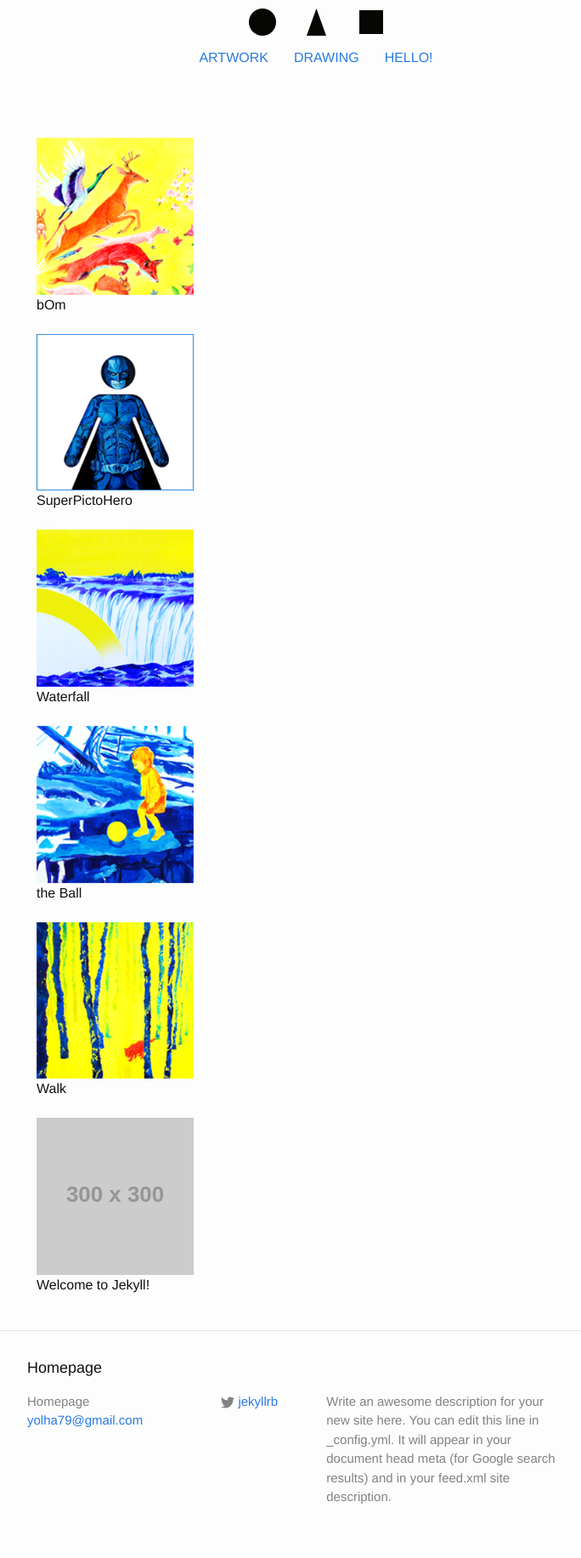
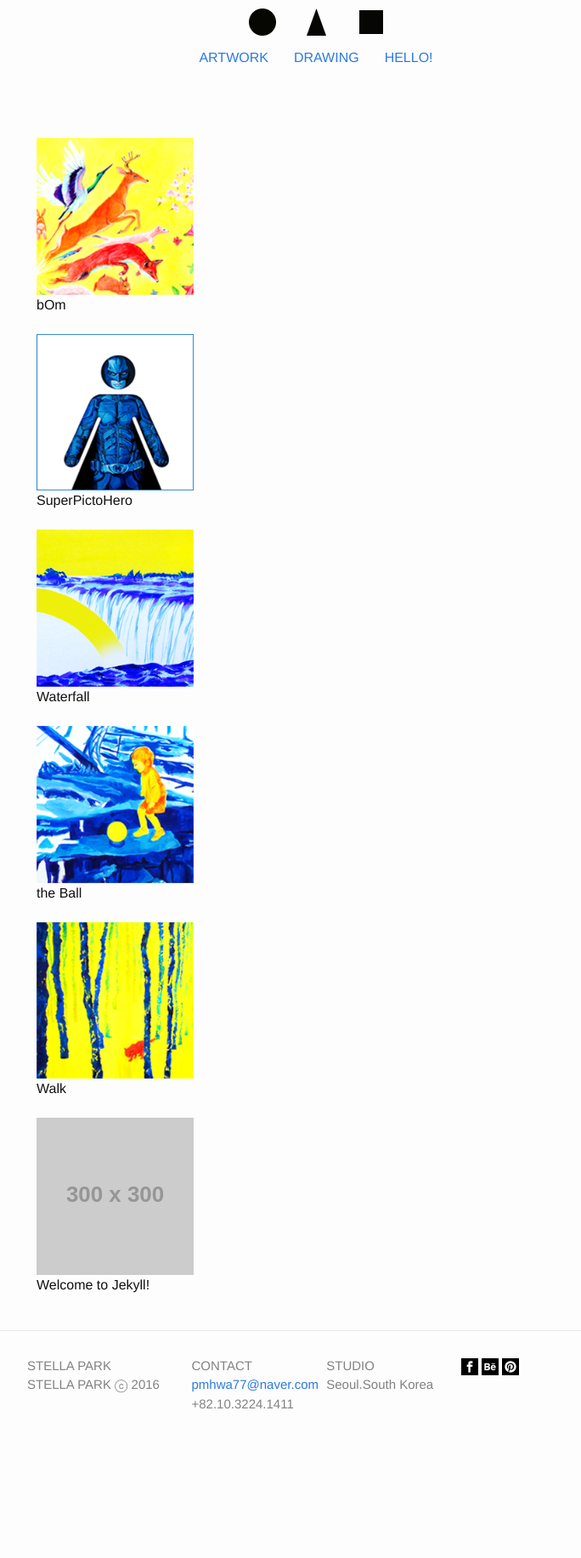
Before and after one commit to stellapark/edenyoon.github.io, a Jekyll site: the page built from index.html, in a window 1280 px wide. Shown: the whole page at 85% size, without its empty margins (268-952 px from the left). Built offline with Jekyll 4.4.1, drawn with Linux system fonts in a browser that asks for light colours; after the commit the page ends 1723 px from its top, so only the background shows below that.

Commit message:
footer 업데이트

```diff
--- a/_config.yml
+++ b/_config.yml
@@ -1,14 +1,15 @@
 # Site settings
 title: Homepage
-email: yolha79@gmail.com
-description: > # this means to ignore newlines until "baseurl:"
-  Write an awesome description for your new site here. You can edit this
-  line in _config.yml. It will appear in your document head meta (for
-  Google search results) and in your feed.xml site description.
+name: STELLA PARK
+copyright: STELLA PARK ⓒ 2016
+email: pmhwa77@naver.com
+hp: +82.10.3224.1411
+address: Seoul.South Korea
 baseurl: "" # the subpath of your site, e.g. /blog/
 url: "https://edenyoon.github.io" # the base hostname & protocol for your site
-twitter_username: jekyllrb
-github_username:
+facebook_username: mihwa.park.311
+pinterest_username: pmhwa77
+hehance_username: pmhwa77
 
 # Build settings
 markdown: kramdown
--- a/_includes/footer.html
+++ b/_includes/footer.html
@@ -2,52 +2,41 @@
 
   <div class="wrapper">
 
-    <h2 class="footer-heading">{{ site.title }}</h2>
-
     <div class="footer-col-wrapper">
       <div class="footer-col  footer-col-1">
-        <ul class="contact-list">
-          <li>{{ site.title }}</li>
-          <li><a href="mailto:{{ site.email }}">{{ site.email }}</a></li>
+        <ul class="bio-list">
+          <li>{{ site.name }}</li>
+          <li>{{ site.copyright }}</li>
         </ul>
       </div>
 
       <div class="footer-col  footer-col-2">
-        <ul class="social-media-list">
-          {% if site.github_username %}
-          <li>
-            <a href="https://github.com/{{ site.github_username }}">
-              <span class="icon  icon--github">
-                <svg viewBox="0 0 16 16">
-                  <path fill="#828282" d="M7.999,0.431c-4.285,0-7.76,3.474-7.76,7.761 c0,3.428,2.223,6.337,5.307,7.363c0.388,0.071,0.53-0.168,0.53-0.374c0-0.184-0.007-0.672-0.01-1.32 c-2.159,0.469-2.614-1.04-2.614-1.04c-0.353-0.896-0.862-1.135-0.862-1.135c-0.705-0.481,0.053-0.472,0.053-0.472 c0.779,0.055,1.189,0.8,1.189,0.8c0.692,1.186,1.816,0.843,2.258,0.645c0.071-0.502,0.271-0.843,0.493-1.037 C4.86,11.425,3.049,10.76,3.049,7.786c0-0.847,0.302-1.54,0.799-2.082C3.768,5.507,3.501,4.718,3.924,3.65 c0,0,0.652-0.209,2.134,0.796C6.677,4.273,7.34,4.187,8,4.184c0.659,0.003,1.323,0.089,1.943,0.261 c1.482-1.004,2.132-0.796,2.132-0.796c0.423,1.068,0.157,1.857,0.077,2.054c0.497,0.542,0.798,1.235,0.798,2.082 c0,2.981-1.814,3.637-3.543,3.829c0.279,0.24,0.527,0.713,0.527,1.437c0,1.037-0.01,1.874-0.01,2.129 c0,0.208,0.14,0.449,0.534,0.373c3.081-1.028,5.302-3.935,5.302-7.362C15.76,3.906,12.285,0.431,7.999,0.431z"/>
-                </svg>
-              </span>
-
-              <span class="username">{{ site.github_username }}</span>
-            </a>
-          </li>
-          {% endif %}
-
-          {% if site.twitter_username %}
-          <li>
-            <a href="https://twitter.com/{{ site.twitter_username }}">
-              <span class="icon  icon--twitter">
-                <svg viewBox="0 0 16 16">
-                  <path fill="#828282" d="M15.969,3.058c-0.586,0.26-1.217,0.436-1.878,0.515c0.675-0.405,1.194-1.045,1.438-1.809
-                  c-0.632,0.375-1.332,0.647-2.076,0.793c-0.596-0.636-1.446-1.033-2.387-1.033c-1.806,0-3.27,1.464-3.27,3.27 c0,0.256,0.029,0.506,0.085,0.745C5.163,5.404,2.753,4.102,1.14,2.124C0.859,2.607,0.698,3.168,0.698,3.767 c0,1.134,0.577,2.135,1.455,2.722C1.616,6.472,1.112,6.325,0.671,6.08c0,0.014,0,0.027,0,0.041c0,1.584,1.127,2.906,2.623,3.206 C3.02,9.402,2.731,9.442,2.433,9.442c-0.211,0-0.416-0.021-0.615-0.059c0.416,1.299,1.624,2.245,3.055,2.271 c-1.119,0.877-2.529,1.4-4.061,1.4c-0.264,0-0.524-0.015-0.78-0.046c1.447,0.928,3.166,1.469,5.013,1.469 c6.015,0,9.304-4.983,9.304-9.304c0-0.142-0.003-0.283-0.009-0.423C14.976,4.29,15.531,3.714,15.969,3.058z"/>
-                </svg>
-              </span>
-
-              <span class="username">{{ site.twitter_username }}</span>
-            </a>
-          </li>
-          {% endif %}
+        <ul class="contact-list">
+          <li>CONTACT</li>
+          <li><a href="mailto:{{ site.email }}">{{ site.email }}</a></li>
+          <li>{{ site.hp }}</li>
         </ul>
       </div>
 
       <div class="footer-col  footer-col-3">
-        <p class="text">{{ site.description }}</p>
+        <ul class="address-list">
+          <li>STUDIO</li>
+          <li>{{ site.address }}</li>
+        </ul>
       </div>
+
+      <div class="footer-col  footer-col-4">
+        <a href="https://www.facebook.com/{{ site.facebook_username }}">
+          <img src="{{ site.url }}/img/ic_sns_facebook.png">
+        </a>
+        <a href="https://www.behance.net//{{ site.behance_username }}">
+          <img src="{{ site.url }}/img/ic_sns_behance.png">
+        </a>
+        <a href="https://www.pinterest.com/{{ site.pinterest_username }}">
+          <img src="{{ site.url }}/img/ic_sns_pinterest.png">
+        </a>
+      </div>
+
     </div>
 
   </div>
--- a/_sass/_layout.scss
+++ b/_sass/_layout.scss
@@ -26,7 +26,9 @@
     margin-bottom: $spacing-unit / 2;
 }
 
+.bio-list,
 .contact-list,
+.address-list,
 .social-media-list {
     list-style: none;
     margin-left: 0;
@@ -46,18 +48,23 @@
 }
 
 .footer-col-1 {
-    width: -webkit-calc(35% - (#{$spacing-unit} / 2));
-    width:         calc(35% - (#{$spacing-unit} / 2));
+    width: -webkit-calc(30% - (#{$spacing-unit} / 2));
+    width:         calc(30% - (#{$spacing-unit} / 2));
 }
 
 .footer-col-2 {
-    width: -webkit-calc(20% - (#{$spacing-unit} / 2));
-    width:         calc(20% - (#{$spacing-unit} / 2));
+    width: -webkit-calc(25% - (#{$spacing-unit} / 2));
+    width:         calc(25% - (#{$spacing-unit} / 2));
 }
 
 .footer-col-3 {
-    width: -webkit-calc(45% - (#{$spacing-unit} / 2));
-    width:         calc(45% - (#{$spacing-unit} / 2));
+    width: -webkit-calc(25% - (#{$spacing-unit} / 2));
+    width:         calc(25% - (#{$spacing-unit} / 2));
+}
+
+.footer-col-4 {
+    width: -webkit-calc(25% - (#{$spacing-unit} / 2));
+    width:         calc(25% - (#{$spacing-unit} / 2));
 }
 
 @include media-query($on-laptop) {
```
